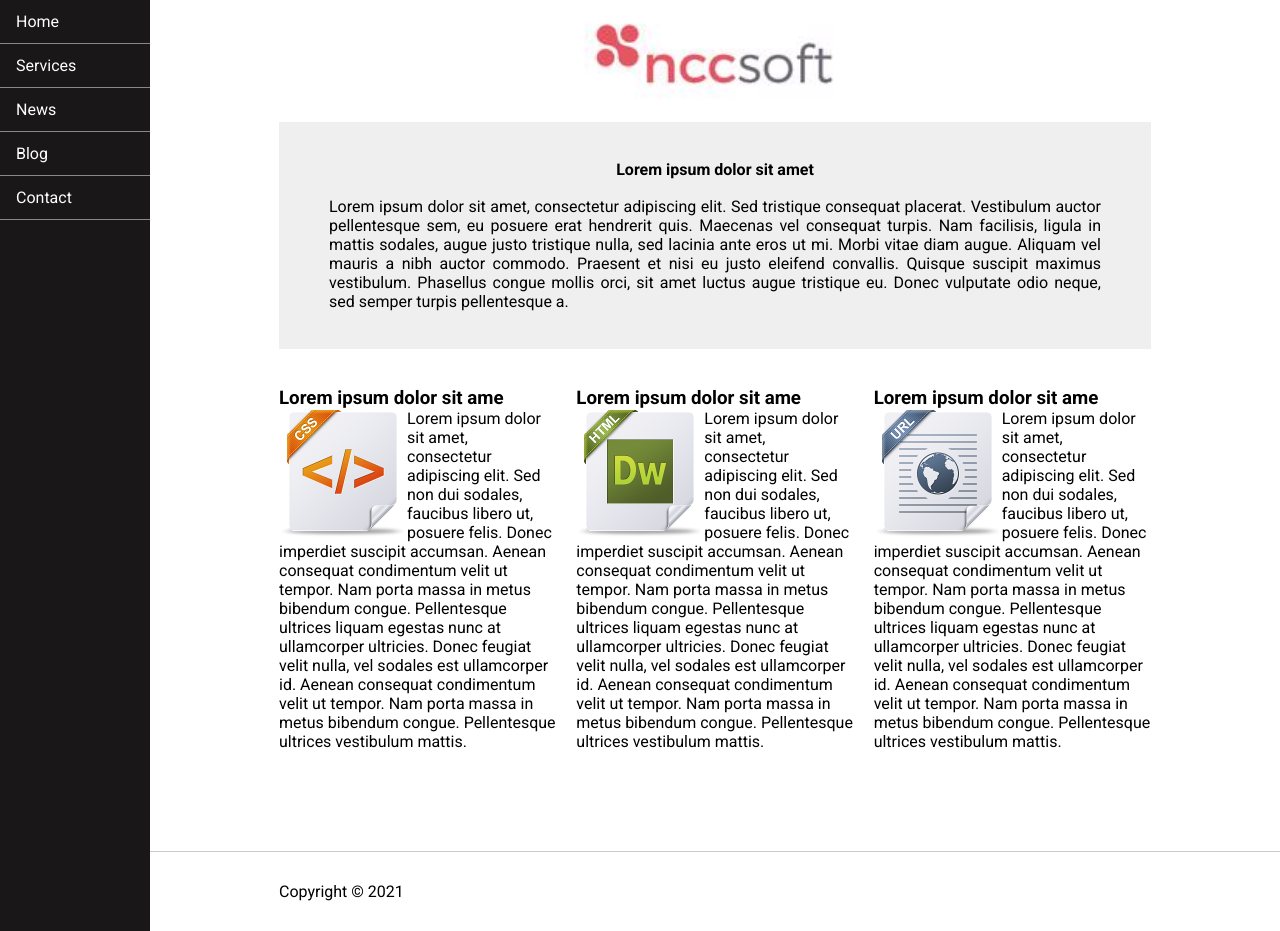
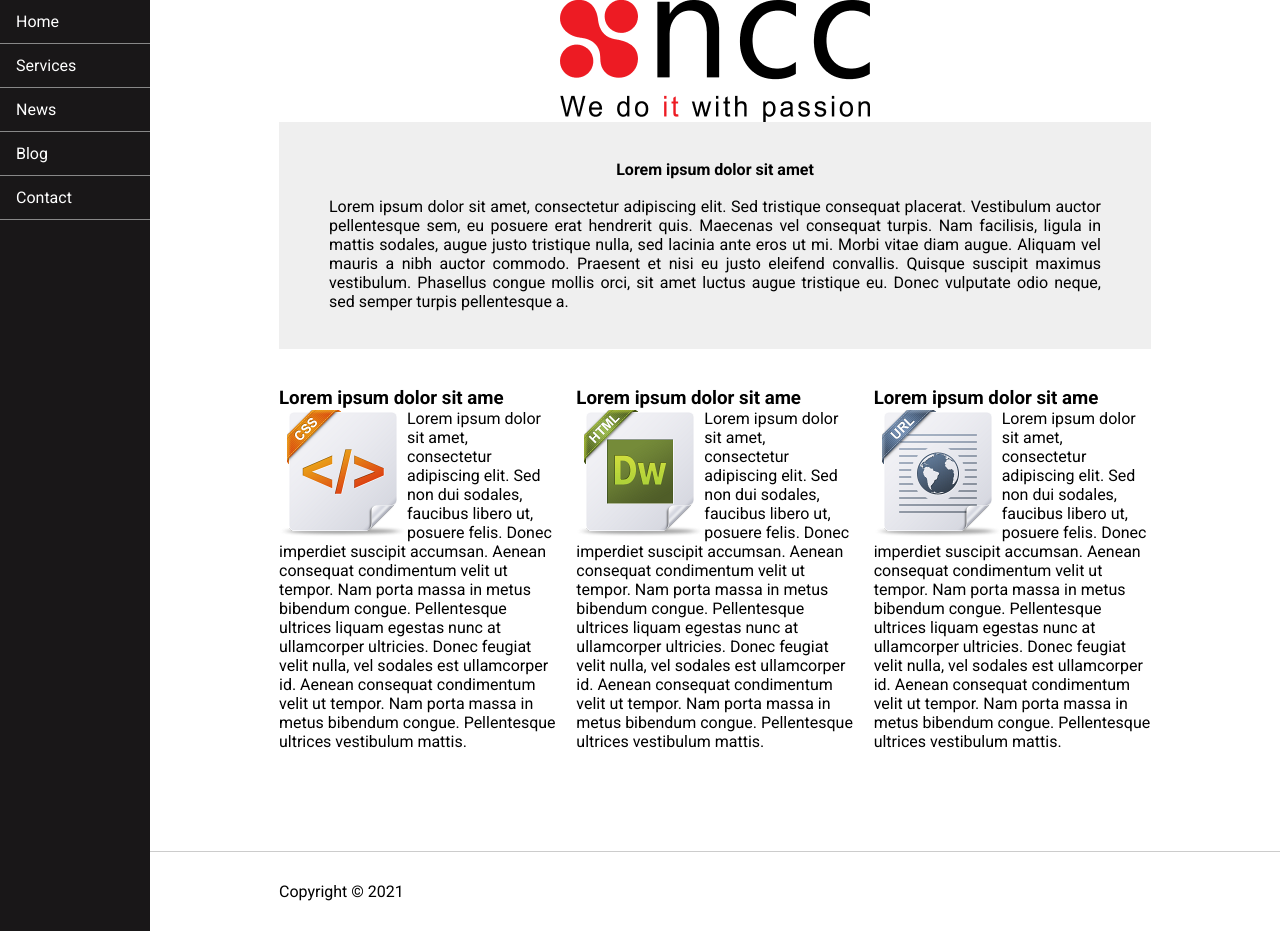
Before and after one commit to duongid1604/NCC_TEST, a plain HTML site: page index.html in a window 1280 px wide. Drawn offline with Linux system fonts and the light colour scheme.

Commit message:
Update index.html

```diff
--- a/index.html
+++ b/index.html
@@ -28,7 +28,7 @@
       <div id="content">
         <div id="content-container">
           <div id="navbar">
-            <img src="./NccSoft Vietnam-logo.jpg" alt="" />
+            <img src="./logoNCC 1.png" alt="" />
           </div>
 
           <header>
```
